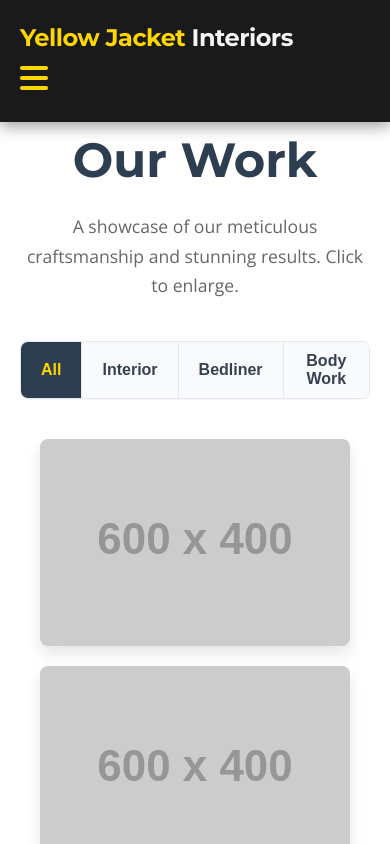
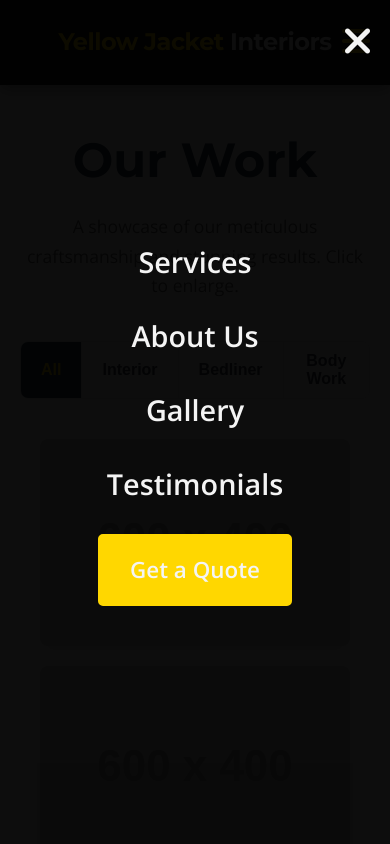
Before and after one commit to alex-rwe9y7f/YJI, a website: page gallery.html in a window 390 px wide. Both pictures are taken after a click on the button "Toggle navigation menu". Shown: the top 844 px of the page. Drawn offline with nearby package versions, Linux system fonts and the light colour scheme; placeholder pictures from the web are drawn by us.

Commit message:
more improvments: mobile enhancements ux and booking

```diff
--- a/gallery.html
+++ b/gallery.html
@@ -237,8 +237,16 @@
         </div>
     </header>
 
-    <!-- Mobile Nav Overlay (assuming it's in your main JS or you can add it here) -->
-    <!-- ... your mobile nav HTML ... -->
+    <div class="mobile-nav-overlay">
+        <button class="close-mobile-menu" aria-label="Close navigation menu"><i class="fas fa-times"></i></button>
+        <ul class="mobile-nav-links">
+            <li><a href="index.html#services">Services</a></li>
+            <li><a href="index.html#about">About Us</a></li>
+            <li><a href="gallery.html">Gallery</a></li>
+            <li><a href="index.html#testimonials">Testimonials</a></li>
+            <li><a href="index.html#contact" class="btn btn-primary">Get a Quote</a></li>
+        </ul>
+    </div>
 
     <!-- Main Gallery Content -->
     <main>
@@ -324,6 +332,29 @@
 
     <script>
         document.addEventListener('DOMContentLoaded', () => {
+            // Mobile menu toggle
+            const mobileMenuToggle = document.querySelector('.mobile-menu-toggle');
+            const mobileNavOverlay = document.querySelector('.mobile-nav-overlay');
+            const closeMobileMenu = document.querySelector('.close-mobile-menu');
+
+            mobileMenuToggle.addEventListener('click', () => {
+                mobileNavOverlay.classList.add('active');
+                document.body.classList.add('no-scroll'); // Prevent background scroll
+            });
+
+            closeMobileMenu.addEventListener('click', () => {
+                mobileNavOverlay.classList.remove('active');
+                document.body.classList.remove('no-scroll');
+            });
+
+            // Close mobile menu when a link is clicked
+            mobileNavOverlay.querySelectorAll('a').forEach(link => {
+                link.addEventListener('click', () => {
+                    mobileNavOverlay.classList.remove('active');
+                    document.body.classList.remove('no-scroll');
+                });
+            });
+
             const filterButtons = document.querySelectorAll('.filter-btn');
             const galleryItems = document.querySelectorAll('.gallery-item');
             const lightbox = document.getElementById('lightbox');
--- a/style.css
+++ b/style.css
@@ -485,20 +485,22 @@
 
   nav {
     display: flex;
-    flex-wrap: wrap;       /* allow items to wrap onto a new row */
-    align-items: center;   /* re-center on the larger header */
+    align-items: center;
+    position: relative; /* Needed for absolute positioning of children */
   }
 
   .logo {
-    flex: 1 1 100%;        /* force the logo to take its own row */
-    white-space: normal;   /* allow it to break onto two lines */
-    margin-bottom: 0.5rem; /* spacing between logo and menu button */
-    font-size: 1.5rem;     /* you can tweak this too */
+    position: absolute;
+    left: 50%;
+    transform: translateX(-50%); /* Center the logo */
+    white-space: nowrap;
+    font-size: 1.5rem;
     line-height: 1.2;
   }
 
-  .mobile-menu {
-    flex: 0 0 auto;        /* keep your hamburger button on its own line */
+  .mobile-menu-toggle {
+    margin-left: auto; /* Push hamburger to the right */
+    flex: 0 0 auto;
   }
 }
 
```
Also changed, not shown: booking.js (+22 -2 lines), index.html (+2 -2 lines).
